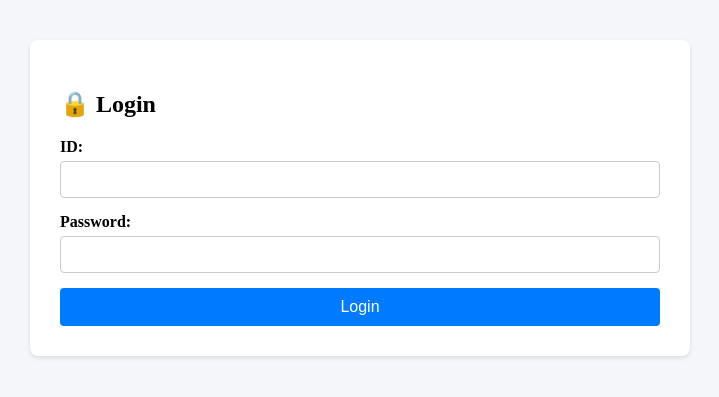
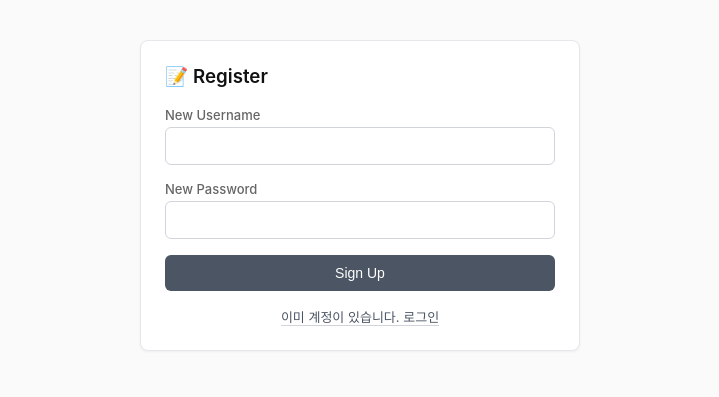
Before and after one commit to gwoocode/dvwa, a PHP site: page /index.php?mode=register in a window 1280 px wide. Shown: the top 397 px of the page, without its empty margins (280-999 px from the left). Run offline with PHP 8.4, Linux system fonts and the light colour scheme.

Commit message:
index.php 수정

```diff
--- a/bruteForce/index.php
+++ b/bruteForce/index.php
@@ -1,148 +1,140 @@
 <?php
-// 1. 세션 시작 (로그인 상태 관리를 위해 최상단에 위치)
 session_start();
+header("Cache-Control: no-store, no-cache, must-revalidate, max-age=0");
+$conn = mysqli_connect("localhost", "root", "", "dvwa_test");
+$msg = "";
+$mode = isset($_GET['mode']) ? $_GET['mode'] : 'login';
 
-// 2. 데이터베이스 연결
-$conn = mysqli_connect("localhost", "root", "", "dvwa_test");
-
-$login_message = "";
-
-// 3. 로그인 처리
-if (isset($_GET['Login'])) {
-    $user = $_GET['username'];
-    $pass = $_GET['password'];
-
-    // MD5 암호화 (기존 동작 유지)
-    $pass_md5 = md5($pass);
-
-    // 취약한 쿼리 (SQL Injection 포인트 유지)
-    $query  = "SELECT * FROM `users` WHERE user = '$user' AND password = '$pass_md5';";
-    $result = mysqli_query($conn, $query);
-
-    if ($result && mysqli_num_rows($result) == 1) {
-        // 로그인 성공 시 세션에 유저 ID 저장하여 로그인 상태 유지
-        $_SESSION['username'] = $user;
-
-        // GET 요청 매개변수를 털어내기 위해 페이지 리다이렉트
-        header("Location: " . $_SERVER['PHP_SELF']);
-        exit();
-    } else {
-        $login_message = "<p style='color: red; font-weight: bold;'>❌ Username and/or password incorrect.</p>";
+// 1. 회원가입 처리
+if (isset($_POST['register'])) {
+    $reg_pass = md5($_POST['reg_password']);
+    if (mysqli_query($conn, "INSERT INTO `users` (user, password) VALUES ('{$_POST['reg_username']}', '$reg_pass')")) {
+        $msg = "✅ 가입 완료. 로그인을 진행하세요.";
+        $mode = 'login';
     }
 }
 
-// 4. 로그아웃
+// 2. 로그인 처리
+if (isset($_GET['Login'])) {
+    $pass_md5 = md5($_GET['password']);
+    $result = mysqli_query($conn, "SELECT * FROM `users` WHERE user = '{$_GET['username']}' AND password = '$pass_md5'");
+
+    if ($result && mysqli_num_rows($result) == 1) {
+        session_regenerate_id(true);
+        $_SESSION['username'] = $_GET['username'];
+
+        if (strpos(strtolower($_SERVER['HTTP_USER_AGENT'] ?? ''), 'python') === false) {
+            header("Location: " . $_SERVER['PHP_SELF']);
+            exit();
+        }
+    } else {
+        $msg = "<pre class='error-msg'>Username and/or password incorrect.</pre>";
+    }
+}
+
+// 3. 로그아웃
 if (isset($_GET['action']) && $_GET['action'] === 'logout') {
-    session_destroy(); // 세션 파괴
+    $_SESSION = [];
+    session_destroy();
     header("Location: " . $_SERVER['PHP_SELF']);
     exit();
 }
 
-// 5. 방명록 입력 처리 (로그인된 사용자만 가능)
+// 4. 방명록 등록
 if (isset($_POST['submit_msg']) && isset($_SESSION['username'])) {
-    $name = $_POST['name'];
-    $msg = $_POST['message'];
-
-    // 취약한 쿼리 (Stored XSS 및 SQLi 실습용)
-    $insert_sql = "INSERT INTO guestbook (name, message) VALUES ('$name', '$msg')";
-    mysqli_query($conn, $insert_sql);
-
-    // 새로고침 시 중복 제출 방지 리다이렉트
+    mysqli_query($conn, "INSERT INTO guestbook (name, message) VALUES ('{$_POST['name']}', '{$_POST['message']}')");
     header("Location: " . $_SERVER['PHP_SELF']);
     exit();
-}
-
-// 6. 방명록 조회 (로그인된 사용자만 가져옴)
-if (isset($_SESSION['username'])) {
-    $select_sql = "SELECT * FROM guestbook ORDER BY id DESC";
-    $result = mysqli_query($conn, $select_sql);
 }
 ?>
 <!DOCTYPE html>
 <html lang="ko">
 <head>
     <meta charset="UTF-8">
-    <title>놀이터</title>
+    <title></title>
     <style>
-        body { margin: 40px; background-color: #f4f6f9; }
-        .container { max-width: 600px; margin: auto; background: #fff; padding: 30px; border-radius: 8px; box-shadow: 0 2px 4px rgba(0,0,0,0.1); }
-        .form-group { margin-bottom: 15px; }
-        .form-group label { display: block; margin-bottom: 5px; font-weight: bold; }
-        .form-control { width: 100%; padding: 10px; box-sizing: border-box; border: 1px solid #ccc; border-radius: 4px; }
-        textarea.form-control { height: 100px; resize: none; }
-        .btn { width: 100%; padding: 10px; background-color: #007bff; color: white; border: none; border-radius: 4px; cursor: pointer; font-size: 16px; }
-        .btn:hover { background-color: #0056b3; }
-        .btn-submit { background-color: #28a745; color: white; padding: 10px 20px; border: none; border-radius: 4px; cursor: pointer; font-size: 16px; }
-        .btn-submit:hover { background-color: #218838; }
-        .btn-logout { background-color: #dc3545; color: white; padding: 5px 10px; border: none; border-radius: 4px; text-decoration: none; font-size: 14px; float: right; }
-        .result { margin-top: 15px; padding: 10px; border-radius: 4px; background: #eee; text-align: center; }
-        .guestbook-list { margin-top: 30px; }
-        .post-item { background: #fdfdfd; padding: 15px; border: 1px solid #e3e3e3; border-radius: 4px; margin-bottom: 10px; }
-        .post-author { color: #007bff; font-weight: bold; }
-        .post-msg { margin-top: 5px; white-space: pre-wrap; }
-        .header-area { overflow: hidden; margin-bottom: 20px; border-bottom: 2px solid #333; padding-bottom: 10px; }
-        .header-area h2 { margin: 0; float: left; }
+        body { font-family: -apple-system, sans-serif; background: #fafafa; color: #333; margin: 40px auto; max-width: 440px; padding: 0 20px; }
+        h3, h4 { margin-top: 0; font-weight: 600; color: #111; }
+        .card { background: #fff; border: 1px solid #e5e7eb; padding: 24px; border-radius: 8px; margin-bottom: 20px; box-shadow: 0 1px 3px rgba(0,0,0,0.05); }
+        label { display: block; font-size: 13px; font-weight: 500; margin-bottom: 4px; color: #666; }
+        input[type="text"], input[type="password"], textarea { width: 100%; padding: 10px; margin-bottom: 16px; border: 1px solid #d1d5db; border-radius: 6px; box-sizing: border-box; font-size: 14px; }
+        .btn-submit { width: 100%; padding: 10px; background: #111827; color: #fff; border: none; border-radius: 6px; font-size: 14px; cursor: pointer; }
+        .btn-reg { background: #4b5563; }
+        .link-area { text-align: center; margin-top: 16px; font-size: 13px; }
+        .link-area a { color: #4b5563; text-decoration: none; border-bottom: 1px solid #d1d5db; }
+        .db-header { margin-bottom: 24px; overflow: hidden; }
+        .db-header h3 { float: left; margin: 0; }
+        .logout-lnk { font-size: 13px; color: #9ca3af; text-decoration: none; float: right; }
+        .logout-lnk:hover { color: #dc3545; }
+        .success-anchor { color: #059669; font-weight: 600; margin-bottom: 10px; }
+        .error-msg { color: #dc3545; margin-bottom: 15px; }
+        .msg-item { background: #f3f4f6; padding: 12px; margin-bottom: 8px; border-radius: 6px; font-size: 14px; }
+        .msg-content { margin-top: 4px; color: #374151; white-space: pre-wrap; }
+
+        /* 인라인 스타일 통합 부분 */
+        .user-info { font-size: 14px; color: #4b5563; margin-bottom: 24px; }
+        .guestbook-textarea { height: 70px; resize: none; }
+        .feed-title { margin-bottom: 12px; }
+        .feed-badge { color: #9ca3af; font-size: 12px; margin-left: 6px; }
     </style>
 </head>
 <body>
 
-<div class="container">
+<?php if ($msg !== "") echo "<div>$msg</div>"; ?>
 
-    <?php if (!isset($_SESSION['username'])): ?>
-        <h2>🔒 Login</h2>
+<?php if (!isset($_SESSION['username'])): ?>
+    <div class="card">
+    <?php if ($mode === 'login'): ?>
+        <h3>🔒 Login</h3>
         <form method="get">
-            <div class="form-group">
-                <label for="username">ID:</label>
-                <input type="text" id="username" name="username" class="form-control" required>
-            </div>
-            <div class="form-group">
-                <label for="password">Password:</label>
-                <input type="password" id="password" name="password" class="form-control" required>
-            </div>
-            <input type="submit" name="Login" value="Login" class="btn">
+            <label>Username</label><input type="text" name="username" required>
+            <label>Password</label><input type="password" name="password" required>
+            <input type="submit" name="Login" value="Login" class="btn-submit">
         </form>
-        <?php if ($login_message !== ""): ?>
-            <div class="result"><?php echo $login_message; ?></div>
-        <?php endif; ?>
+        <div class="link-area"><a href="?mode=register">계정이 없으신가요? 회원가입</a></div>
+    <?php else: ?>
+        <h3>📝 Register</h3>
+        <form method="post">
+            <label>New Username</label><input type="text" name="reg_username" required>
+            <label>New Password</label><input type="password" name="reg_password" required>
+            <input type="submit" name="register" value="Sign Up" class="btn-submit btn-reg">
+        </form>
+        <div class="link-area"><a href="?mode=login">이미 계정이 있습니다. 로그인</a></div>
+    <?php endif; ?>
+    </div>
 
-    <?php else: ?>
-        <div class="header-area">
-            <h2>📝 놀이터</h2>
-            <a href="?action=logout" class="btn-logout">로그아웃</a>
-        </div>
+<?php else: ?>
+    <div class="db-header">
+        <h3>🏠 홈</h3>
+        <a href="?action=logout" class="logout-lnk">로그아웃</a>
+    </div>
 
-        <p style="color: green;">🔓 안녕하세요, <b><?php echo htmlspecialchars($_SESSION['username']); ?></b>님!</p>
+    <p class="success-anchor">Welcome!</p>
+    <p class="user-info">사용자 계정: <b><?=htmlspecialchars($_SESSION['username'])?></b></p>
 
+    <div class="card">
+        <h4>💬 한마디 남기기</h4>
         <form method="post">
-            <div class="form-group">
-                <label><b>작성자</b></label>
-                <input type="text" name="name" class="form-control" value="<?php echo htmlspecialchars($_SESSION['username']); ?>" required>
-            </div>
-            <div class="form-group">
-                <label><b>내용</b></label>
-                <textarea name="message" class="form-control" required></textarea>
-            </div>
+            <input type="hidden" name="name" value="<?=htmlspecialchars($_SESSION['username'])?>">
+            <textarea name="message" class="guestbook-textarea" placeholder="한마디를 남겨주세요." required></textarea>
             <input type="submit" name="submit_msg" value="글쓰기" class="btn-submit">
         </form>
+    </div>
 
-        <hr>
+    <h4 class="feed-title">📋 방명록</h4>
+    <?php
+    $gb_result = mysqli_query($conn, "SELECT * FROM guestbook ORDER BY id DESC");
+    while ($row = mysqli_fetch_assoc($gb_result)):
+    ?>
+        <div class="msg-item">
+            <b><?=htmlspecialchars($row['name'])?></b><span class="feed-badge">feed</span>
+            <div class="msg-content"><?=htmlspecialchars($row['message'])?></div>
+        </div>
+    <?php endwhile; ?>
+<?php endif; ?>
 
-        <div class="guestbook-list">
-            <h3>💬 방명록</h3>
-            <?php if (mysqli_num_rows($result) > 0): ?>
-                <?php while ($row = mysqli_fetch_assoc($result)): ?>
-                    <div class="post-item">
-                        <span class="post-author"><?php echo htmlspecialchars($row['name']); ?></span>
-                        <div class="post-msg"><?php echo htmlspecialchars($row['message']); ?></div>
-                    </div>
-                <?php endwhile; ?>
-            <?php else: ?>
-                <p style="color: #666;">아직 작성된 방명록이 없습니다.</p>
-            <?php endif; ?>
-        </div>
-    <?php endif; ?>
-
-</div>
-
+<script>
+window.addEventListener("pageshow", e => { if (e.persisted) location.reload(); });
+</script>
 </body>
 </html>
```
Also changed, not shown: 1 other file.
